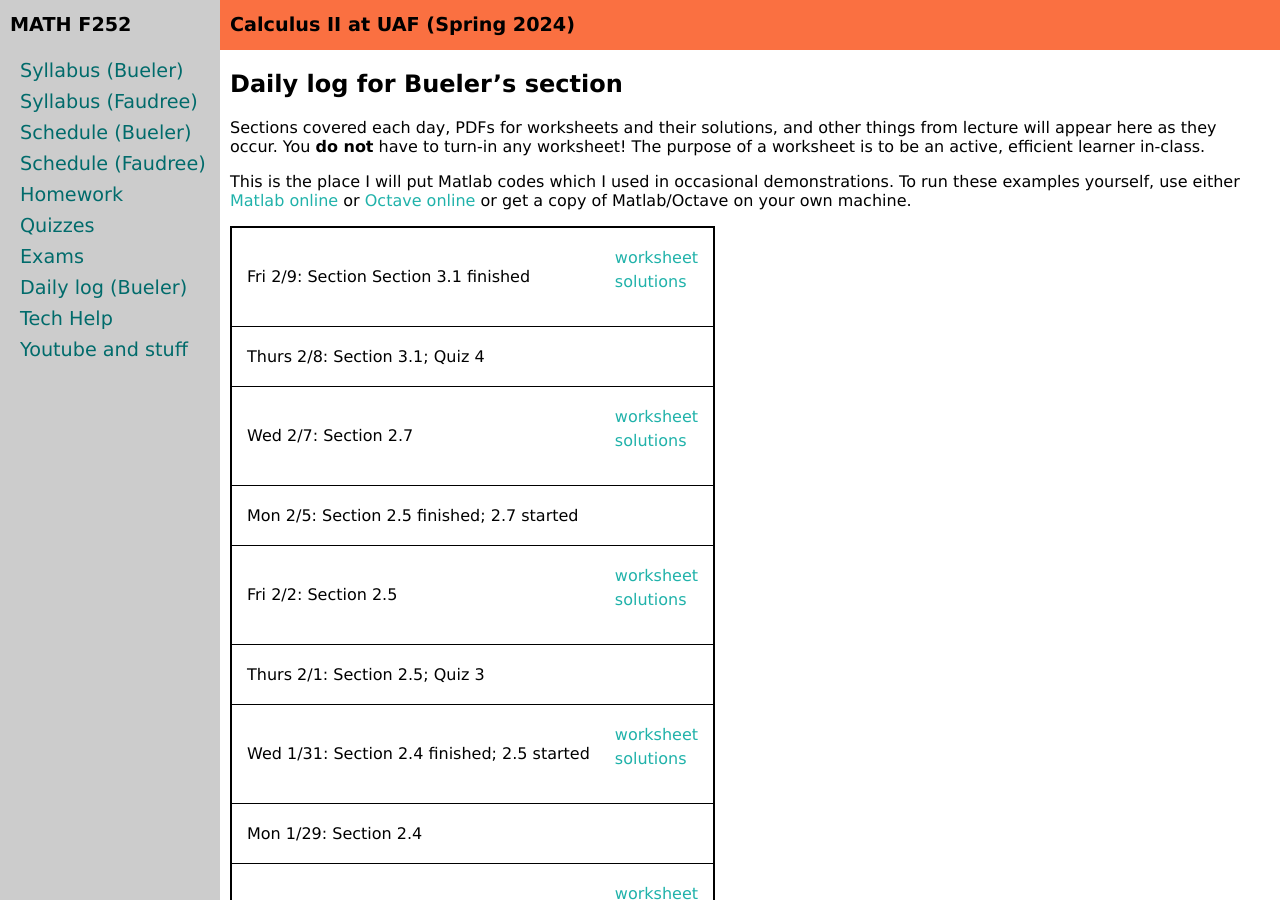
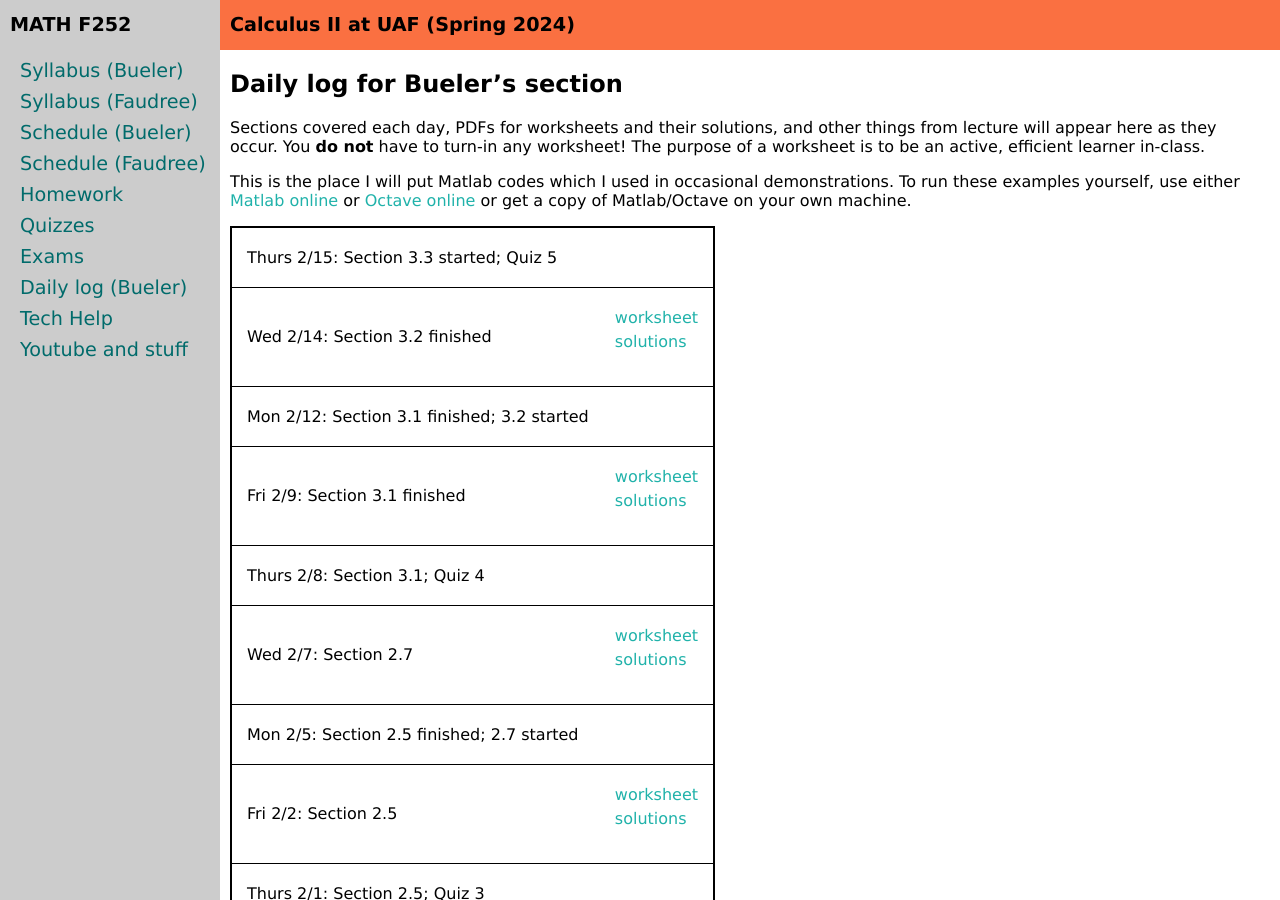
Before and after one commit to uaf-math/calc2, a Jekyll site: the page built from daily.md, in a window 1280 px wide and 900 px high. Built offline with Jekyll 4.4.1, drawn with Linux system fonts in a browser that asks for light colours.

Commit message:
worksheet for today ... thanks to my S22 self

```diff
--- a/_data/daily.yml
+++ b/_data/daily.yml
@@ -1,7 +1,15 @@
 semester: Spring 2024
 home: assets/worksheets/S24
 daily:
-- name: Section Section 3.1 finished
+- name: Section 3.3 started; Quiz 5
+  date: Thurs 2/15
+- name: Section 3.2 finished
+  date: Wed 2/14
+  worksheet: 3p2merge.pdf
+  solutions: 3p2mergesolns.pdf
+- name: Section 3.1 finished; 3.2 started
+  date: Mon 2/12
+- name: Section 3.1 finished
   date: Fri 2/9
   worksheet: 3p1.pdf
   solutions: 3p1solns.pdf
```
Also changed, not shown: 2 other files.
